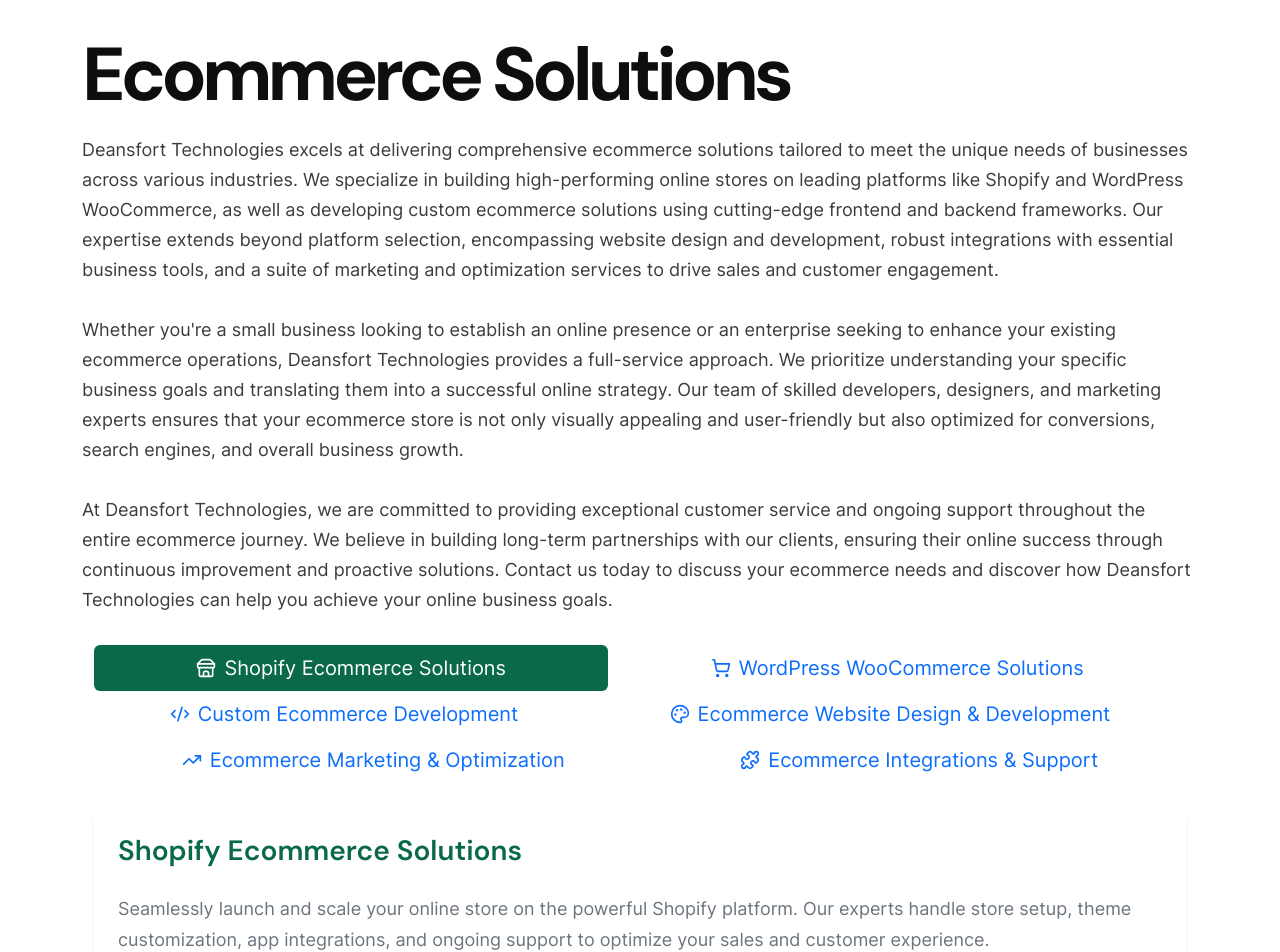
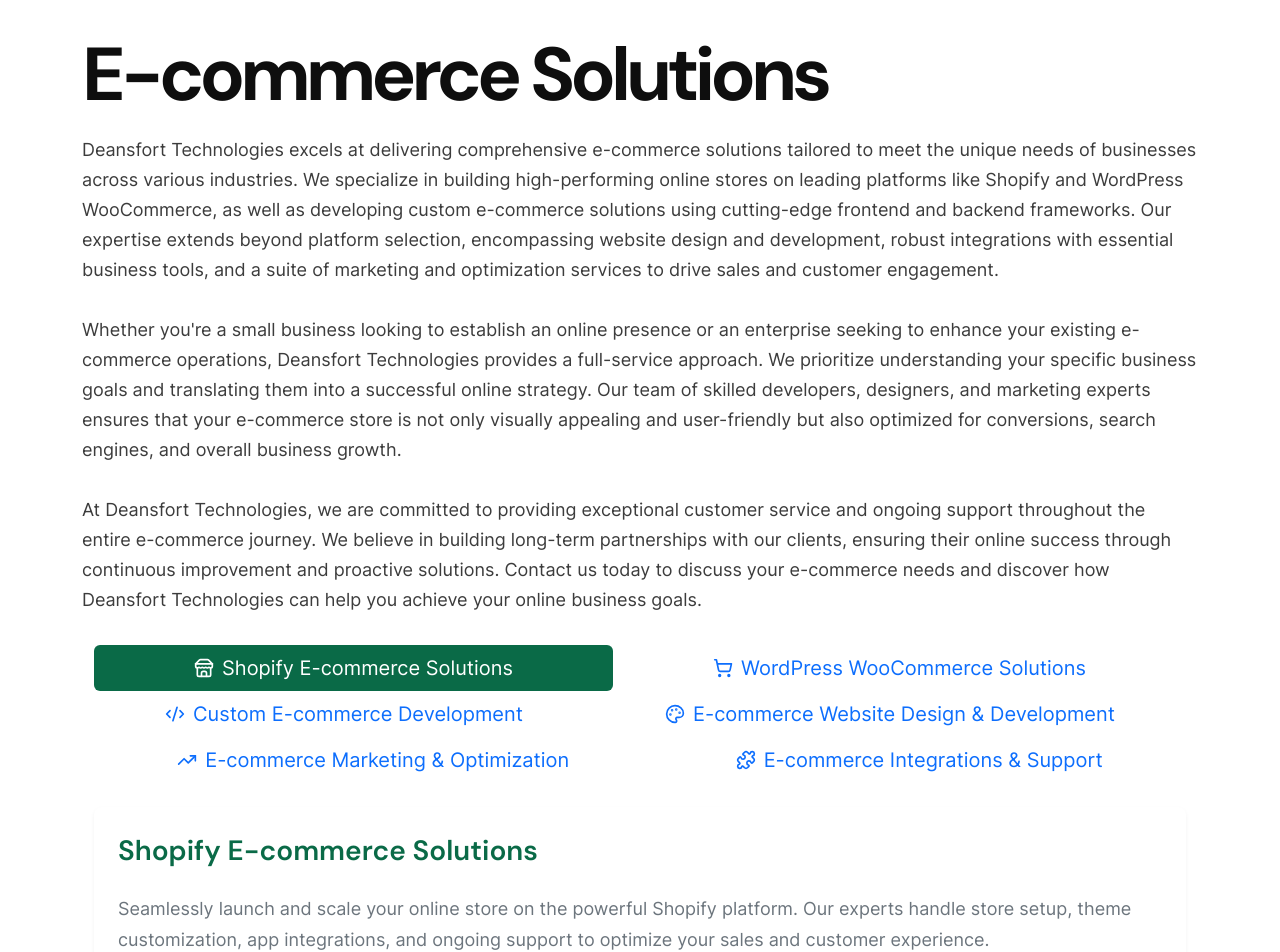
Before and after one commit to srikanth-sridharan/deansfort, a Next.js app: page /services/ecommerce-solutions in a window 1280 px wide. Shown: the part 540-1492 px from the top of the page. Built offline with nearby package versions, Linux system fonts and the light colour scheme.

Commit message:
spelling fix

```diff
--- a/app/(layout-eleven)/services/ecommerce-solutions/page.jsx
+++ b/app/(layout-eleven)/services/ecommerce-solutions/page.jsx
@@ -9,7 +9,7 @@
 function SingleService() {
 	return (
 		<>
-			<BreadCrumb title="Ecommerce Solutions" />
+			<BreadCrumb title="E-commerce Solutions" />
 			<EcomSingleServiceDetails />
 			<AutoSliderecom />
 		</>
--- a/components/common/auto-sliderecom/index.jsx
+++ b/components/common/auto-sliderecom/index.jsx
@@ -8,7 +8,7 @@
 	{
 		id: crypto.randomUUID(),
 		img: Icon1,
-		txt: "Shopify Ecommerce Solutions",
+		txt: "Shopify E-commerce Solutions",
 	},
 	{
 		id: crypto.randomUUID(),
@@ -18,22 +18,22 @@
 	{
 		id: crypto.randomUUID(),
 		img: Icon1,
-		txt: "Custom Ecommerce Development",
+		txt: "Custom E-commerce Development",
 	},
 	{
 		id: crypto.randomUUID(),
 		img: Icon1,
-		txt: "Ecommerce Website Design & Development",
+		txt: "E-commerce Website Design & Development",
 	},
 	{
 		id: crypto.randomUUID(),
 		img: Icon1,
-		txt: "Ecommerce Marketing & Optimization",
+		txt: "E-commerce Marketing & Optimization",
 	},
 	{
 		id: crypto.randomUUID(),
 		img: Icon1,
-		txt: "Ecommerce Integrations & Support",
+		txt: "E-commerce Integrations & Support",
 	},
 ];
 
--- a/components/common/navigation/desktop-nav/index.jsx
+++ b/components/common/navigation/desktop-nav/index.jsx
@@ -13,7 +13,7 @@
 					<DropdownItem url="services/ai-development">AI Development</DropdownItem>
 					<DropdownItem url="services/it-services">IT Services</DropdownItem>
 					<DropdownItem url="services/digital-marketing">Digital Marketing</DropdownItem>
-					<DropdownItem url="services/ecommerce-solutions">Ecommerce Solutions</DropdownItem>
+					<DropdownItem url="services/e-commerce-solutions">E-commerce Solutions</DropdownItem>
 					<DropdownItem url="services/mobile-development">Mobile App Development</DropdownItem>
 
 				</Dropdown>
--- a/components/common/navigation/mobile-nav/menuItemsData.js
+++ b/components/common/navigation/mobile-nav/menuItemsData.js
@@ -28,8 +28,8 @@
 				url: "services/digital-marketing",
 			},
 			{
-				title: "Ecommerce Solutions",
-				url: "services/ecommerce-solutions",
+				title: "E-commerce Solutions",
+				url: "services/e-commerce-solutions",
 			},
 			{
 				title: "Mobile App Development",
--- a/components/home/home-eight/footer/index.jsx
+++ b/components/home/home-eight/footer/index.jsx
@@ -151,7 +151,7 @@
                     <a href="/services/digital-marketing">Digital Marketing</a>
                   </li>
 				  <li>
-                    <a href="/services/ecommerce-solutions">Ecommerce Solutions</a>
+                    <a href="/services/e-commerce-solutions">E-commerce Solutions</a>
                   </li>
 				  <li>
                     <a href="/services/mobile-development">Mobile App Development</a>
--- a/components/home/home-eight/services/index.jsx
+++ b/components/home/home-eight/services/index.jsx
@@ -44,10 +44,10 @@
 	{
 		id: 5,
 		icon: icon5,
-		title: "Ecommere Solutions",
+		title: "E-commerce Solutions",
 		description:
 			"Develop high-performing e-commerce stores on WordPress, Shopify, or custom frameworks like Next.js (MERN/PERN) for unique business needs.",
-			link: "/services/ecommerce-solutions",
+			link: "/services/e-commerce-solutions",
 
 		},
 	{
--- a/components/home/home-five/footer/index.jsx
+++ b/components/home/home-five/footer/index.jsx
@@ -146,7 +146,7 @@
                     <a href="/services/digital-marketing">Digital Marketing</a>
                   </li>
 				  <li>
-                    <a href="/services/ecommerce-solutions">Ecommerce Solutions</a>
+                    <a href="/services/e-commerce-solutions">E-commerce Solutions</a>
                   </li>
 				  <li>
                     <a href="/services/mobile-development">Mobile App Development</a>
--- a/components/home/home-five/services/index.jsx
+++ b/components/home/home-five/services/index.jsx
@@ -16,7 +16,7 @@
 		id: 3,
 		title: "E-commerce Solutions",
 		description:
-			"Assisting with the development and management of online stores for businesses engaged in ecommerce.",
+			"Assisting with the development and management of online stores for businesses engaged in e-commerce.",
 	},
 	{
 		id: 4,
--- a/components/service-page/ecomsolutions/ServiceTabs.jsx
+++ b/components/service-page/ecomsolutions/ServiceTabs.jsx
@@ -17,7 +17,7 @@
             <Tab className="nav-item">
               <div className="nav-link d-flex align-items-center justify-content-center gap-2">
                 <Store size={20} />
-                <span>Shopify Ecommerce Solutions</span>
+                <span>Shopify E-commerce Solutions</span>
               </div>
             </Tab>
             <Tab className="nav-item">
@@ -29,25 +29,25 @@
             <Tab className="nav-item">
               <div className="nav-link d-flex align-items-center justify-content-center gap-2">
                 <Code2 size={20} />
-                <span>Custom Ecommerce Development</span>
+                <span>Custom E-commerce Development</span>
               </div>
             </Tab>
             <Tab className="nav-item">
               <div className="nav-link d-flex align-items-center justify-content-center gap-2">
                 <Palette size={20} />
-                <span>Ecommerce Website Design & Development</span>
+                <span>E-commerce Website Design & Development</span>
               </div>
             </Tab>
             <Tab className="nav-item">
               <div className="nav-link d-flex align-items-center justify-content-center gap-2">
                 <TrendingUp size={20} />
-                <span>Ecommerce Marketing & Optimization</span>
+                <span>E-commerce Marketing & Optimization</span>
               </div>
             </Tab>
             <Tab className="nav-item">
               <div className="nav-link d-flex align-items-center justify-content-center gap-2">
                 <Puzzle size={20} />
-                <span>Ecommerce Integrations & Support</span>
+                <span>E-commerce Integrations & Support</span>
               </div>
             </Tab>
           </TabList>
@@ -55,7 +55,7 @@
           <div className="tab-content">
             <TabPanel>
               <div className="service-content">
-                <h3>Shopify Ecommerce Solutions</h3>
+                <h3>Shopify E-commerce Solutions</h3>
                 <p>
                   Seamlessly launch and scale your online store on the powerful
                   Shopify platform. Our experts handle store setup, theme
@@ -79,9 +79,9 @@
 
             <TabPanel>
               <div className="service-content">
-                <h3>Custom Ecommerce Development</h3>
+                <h3>Custom E-commerce Development</h3>
                 <p>
-                  Tailor-made ecommerce solutions built from the ground up to
+                  Tailor-made e-commerce solutions built from the ground up to
                   meet your unique business needs and exceed your customer
                   expectations. Our team utilizes cutting-edge technologies to
                   create high-performance, scalable, and secure online stores.
@@ -91,10 +91,10 @@
 
             <TabPanel>
               <div className="service-content">
-                <h3>Ecommerce Website Design & Development</h3>
+                <h3>E-commerce Website Design & Development</h3>
                 <p>
                   Transform your brand with visually stunning and user-friendly
-                  ecommerce websites. We design and develop engaging online
+                  e-commerce websites. We design and develop engaging online
                   stores that drive conversions, enhance customer satisfaction,
                   and build brand loyalty.
                 </p>
@@ -103,10 +103,10 @@
 
             <TabPanel>
               <div className="service-content">
-                <h3>Ecommerce Marketing & Optimization</h3>
+                <h3>E-commerce Marketing & Optimization</h3>
                 <p>
                   Increase your online visibility and drive sales with our
-                  comprehensive ecommerce marketing services. We specialize in
+                  comprehensive e-commerce marketing services. We specialize in
                   SEO, PPC advertising, social media marketing, email marketing,
                   and conversion rate optimization.
                 </p>
@@ -115,9 +115,9 @@
 
             <TabPanel>
               <div className="service-content">
-                <h3>Ecommerce Integrations & Support</h3>
+                <h3>E-commerce Integrations & Support</h3>
                 <p>
-                  Seamlessly integrate your ecommerce store with various
+                  Seamlessly integrate your e-commerce store with various
                   platforms and tools, including payment gateways, shipping
                   carriers, CRM systems, and marketing automation platforms. We
                   also provide ongoing support and maintenance to ensure your
--- a/components/service-page/ecomsolutions/index.jsx
+++ b/components/service-page/ecomsolutions/index.jsx
@@ -10,13 +10,13 @@
     <section className="sofax-section-padding2">
       <div className="container">
         <div className="sofax-default-content inner-service1 pb-5">
-          <h2>Ecommerce Solutions</h2>
+          <h2>E-commerce Solutions</h2>
           <p>
-            Deansfort Technologies excels at delivering comprehensive ecommerce
+            Deansfort Technologies excels at delivering comprehensive e-commerce
             solutions tailored to meet the unique needs of businesses across
             various industries. We specialize in building high-performing online
             stores on leading platforms like Shopify and WordPress WooCommerce,
-            as well as developing custom ecommerce solutions using cutting-edge
+            as well as developing custom e-commerce solutions using cutting-edge
             frontend and backend frameworks. Our expertise extends beyond
             platform selection, encompassing website design and development,
             robust integrations with essential business tools, and a suite of
@@ -25,22 +25,22 @@
           </p>
           <p>
             Whether you're a small business looking to establish an online
-            presence or an enterprise seeking to enhance your existing ecommerce
+            presence or an enterprise seeking to enhance your existing e-commerce
             operations, Deansfort Technologies provides a full-service approach.
             We prioritize understanding your specific business goals and
             translating them into a successful online strategy. Our team of
             skilled developers, designers, and marketing experts ensures that
-            your ecommerce store is not only visually appealing and
+            your e-commerce store is not only visually appealing and
             user-friendly but also optimized for conversions, search engines,
             and overall business growth.
           </p>
           <p>
             At Deansfort Technologies, we are committed to providing exceptional
-            customer service and ongoing support throughout the entire ecommerce
+            customer service and ongoing support throughout the entire e-commerce
             journey. We believe in building long-term partnerships with our
             clients, ensuring their online success through continuous
             improvement and proactive solutions. Contact us today to discuss
-            your ecommerce needs and discover how Deansfort Technologies can
+            your e-commerce needs and discover how Deansfort Technologies can
             help you achieve your online business goals.
           </p>
           <ServiceTabs />
@@ -52,7 +52,7 @@
               <p>
                 At Deansfort Technologies, we take a structured and
                 client-focused approach to developing and implementing
-                successful ecommerce solutions.
+                successful e-commerce solutions.
               </p>
               <div className="extra-mt">
                 <div className="sofax-inner-service-content-data">
@@ -68,7 +68,7 @@
                   <h4>2. Strategic Planning & Design</h4>
                   <p>
                     Based on our findings, we develop a comprehensive strategy
-                    that outlines the key elements of your ecommerce solution.
+                    that outlines the key elements of your e-commerce solution.
                     This includes:
                   </p>
                   <ul>
@@ -94,7 +94,7 @@
                 <div className="sofax-inner-service-content-data">
                   <h4>3. Development & Implementation</h4>
                   <p>
-                    Our skilled developers meticulously build your ecommerce
+                    Our skilled developers meticulously build your e-commerce
                     store, ensuring high-quality code, robust functionality, and
                     a secure environment. We closely monitor the development
                     process, conducting rigorous testing at each stage to ensure
@@ -119,7 +119,7 @@
                     We prioritize open and transparent communication throughout
                     the entire process. We work closely with you to understand
                     your needs, address your concerns, and ensure that your
-                    ecommerce solution exceeds your expectations.
+                    e-commerce solution exceeds your expectations.
                   </p>
                 </div>
               </div>
```
